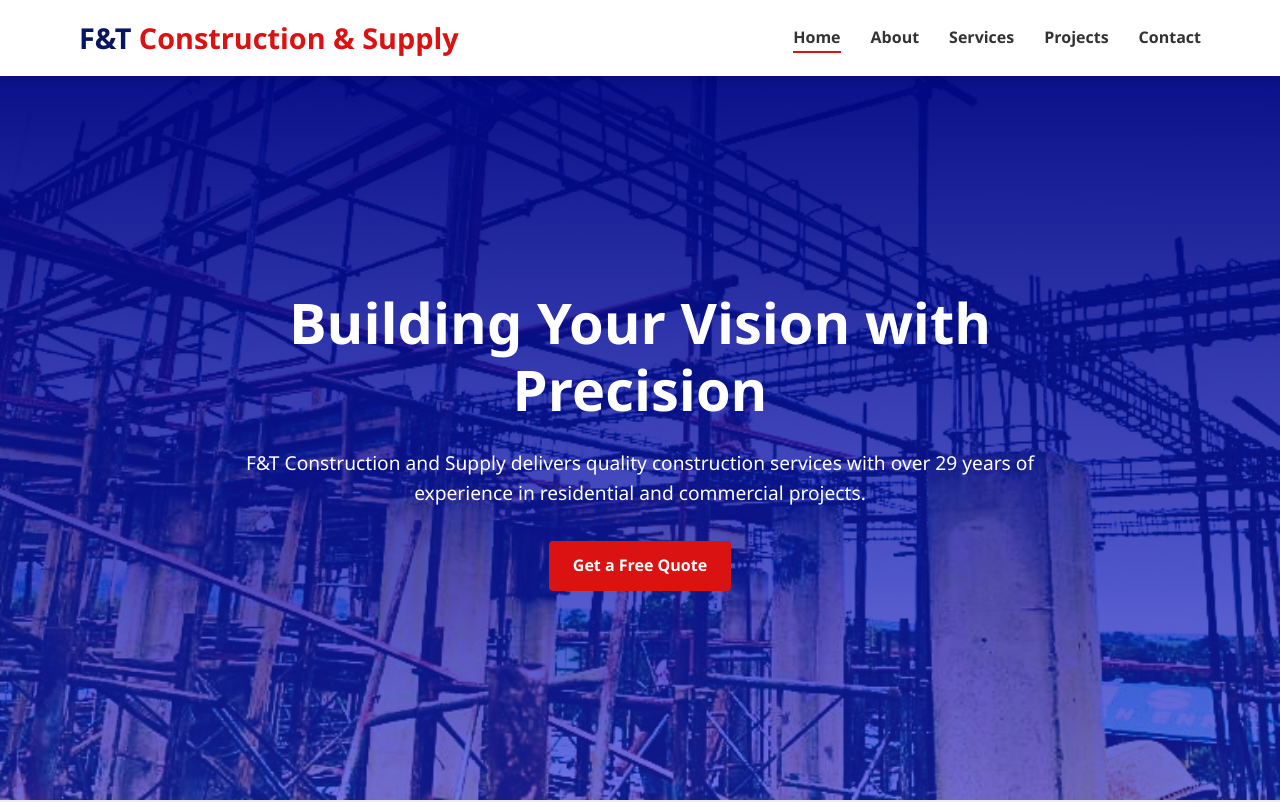
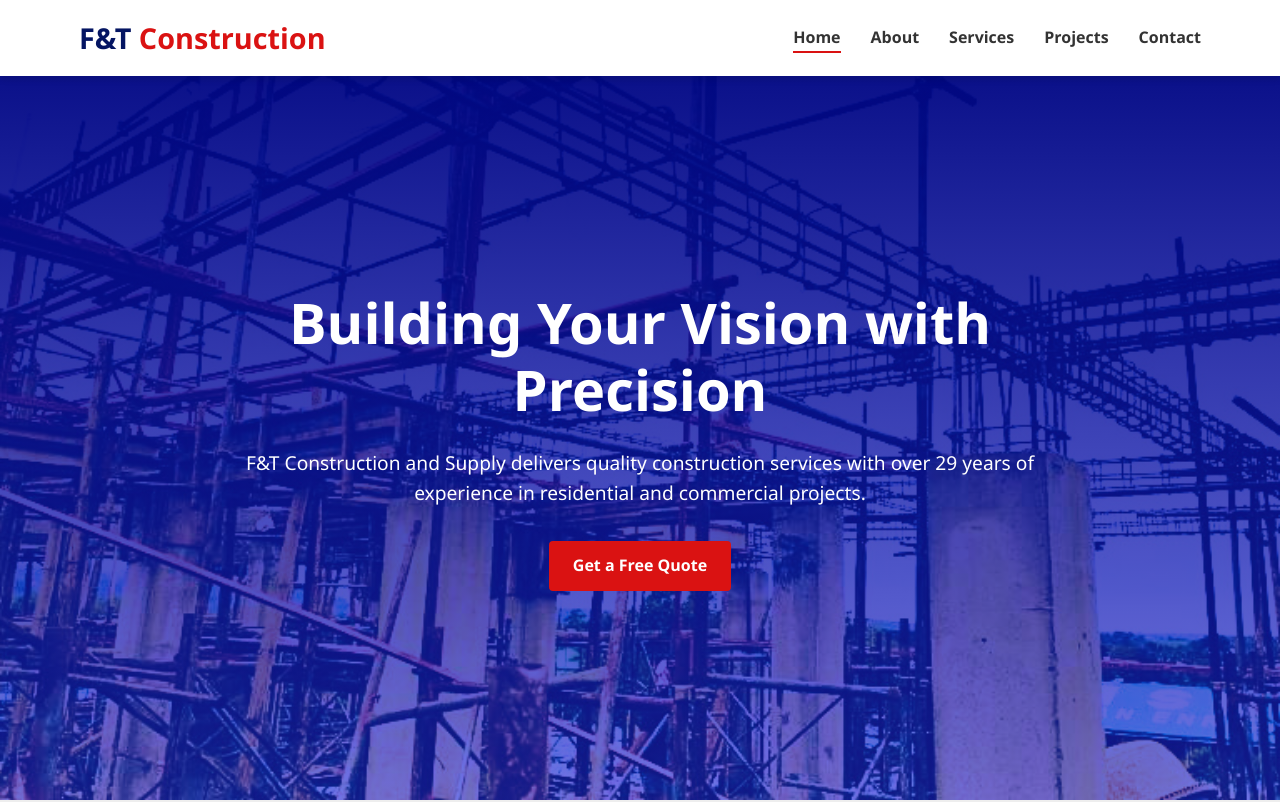
Before and after one commit to hydOil68/f-tconstructionandsupply, a plain HTML site: page index.html in a window 1280 px wide. Shown: the top 802 px of the page. Drawn offline with Linux system fonts and the light colour scheme.

Commit message:
Update index.html

```diff
--- a/index.html
+++ b/index.html
@@ -12,7 +12,7 @@
   <header id="header">
     <div class="container">
       <nav class="nav-container">
-        <a href="#home" class="logo">F&T <span>Construction & Supply</span></a>
+        <a href="#home" class="logo">F&T <span>Construction</span></a>
         <button class="hamburger" id="hamburger">☰</button>
         <ul class="nav-menu" id="nav-menu">
           <li class="nav-item"><a href="#home" class="nav-link active">Home</a></li>
```
